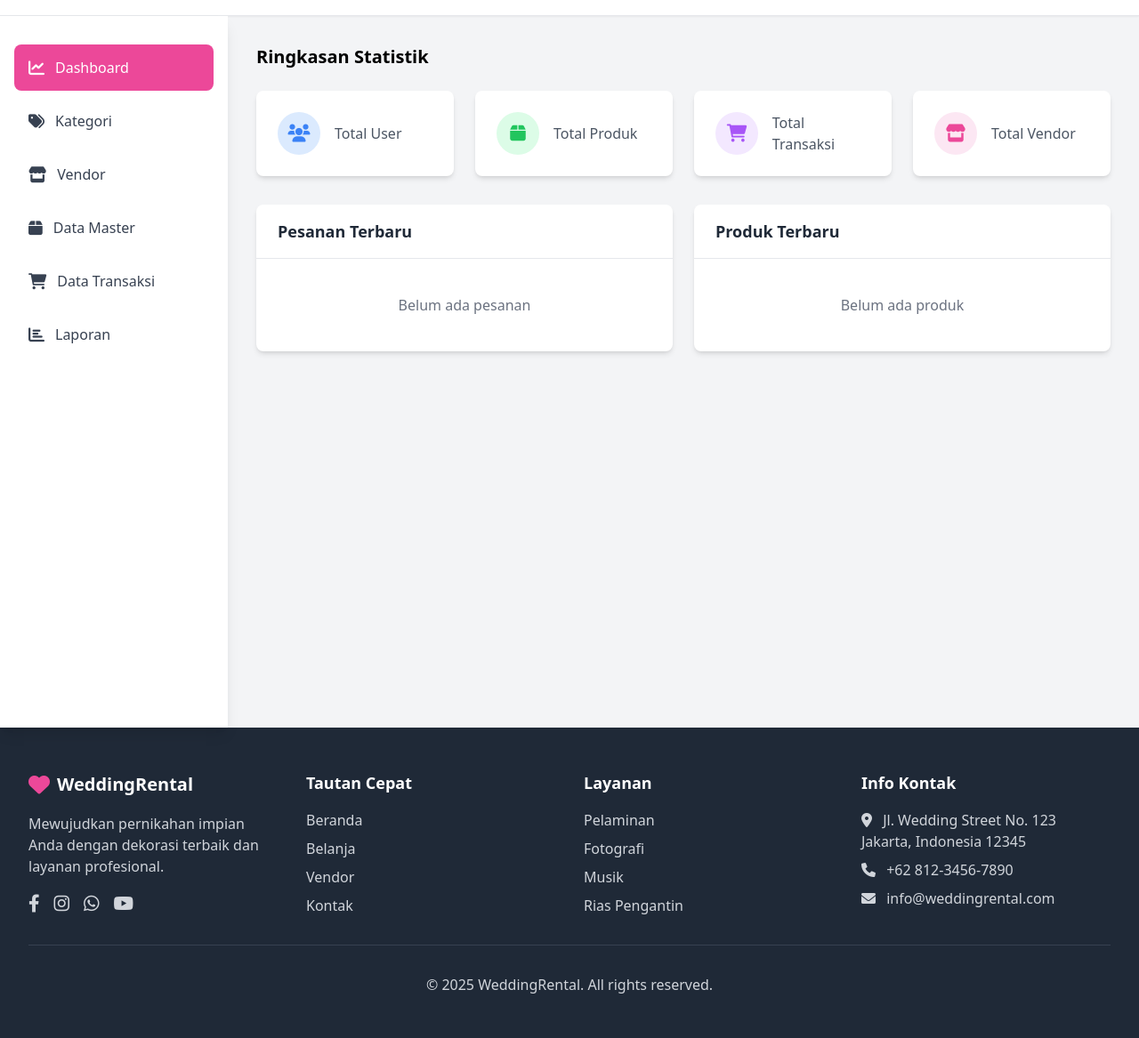
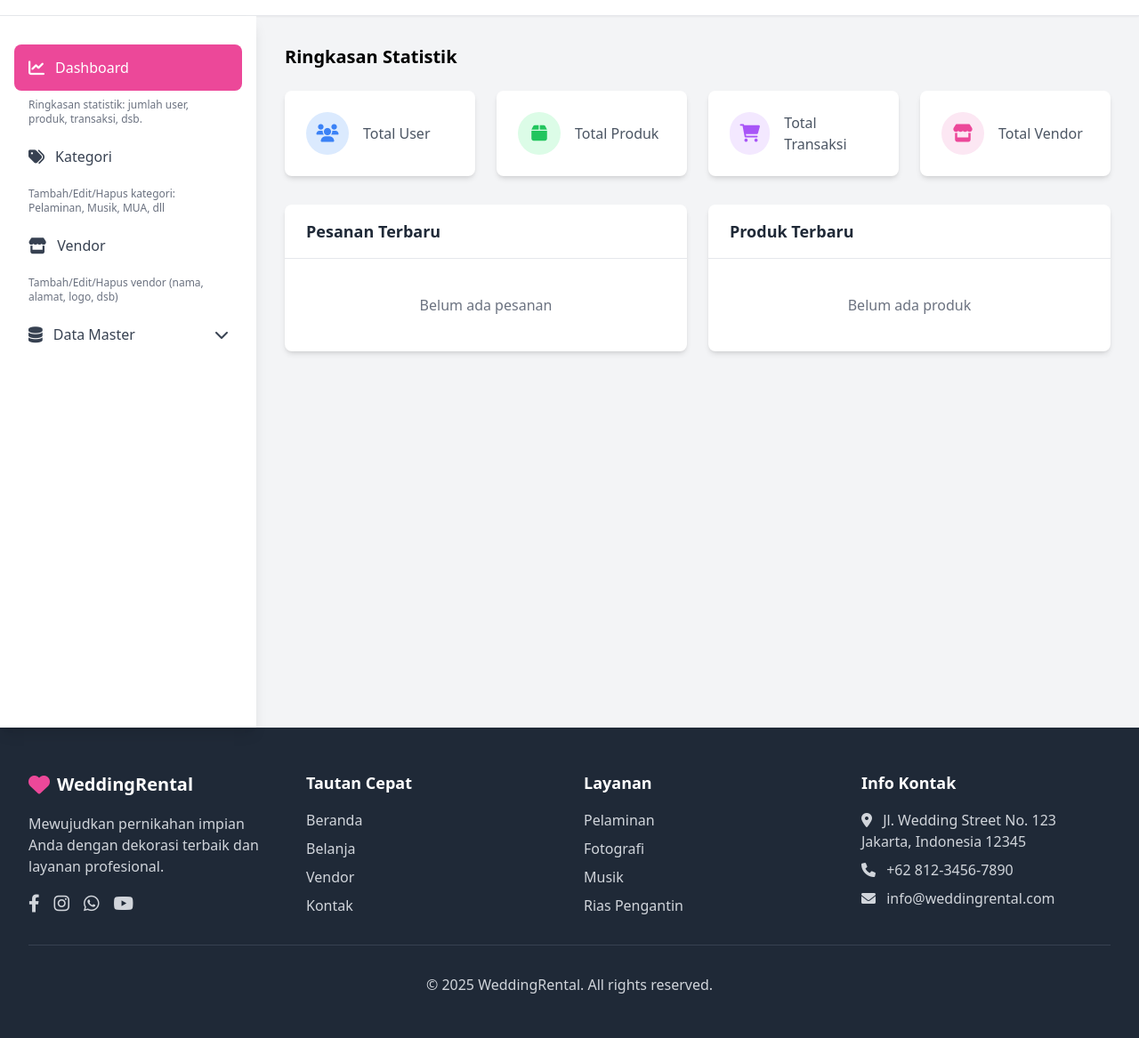
Before and after one commit to arifyoga12/wedding-rental, a PHP site: template templates/pages/admin.twig in a window 1280 px wide. Shown: the part 111-1278 px from the top of the page at 89% size. Run offline with PHP 8.4, Linux system fonts and the light colour scheme; the template is opened without the code that fills it, so the values that code supplies are empty; some libraries are stand-ins or nearby versions.

Commit message:
Refactor admin sidebar with nested menus and descriptive subtext
Co-authored-by: gorenganenak86 <gorenganenak86@gmail.com>

```diff
--- a/templates/pages/admin.twig
+++ b/templates/pages/admin.twig
@@ -31,48 +31,95 @@
         </div>
 
         <!-- Sidebar -->
-        <div class="w-64 bg-white shadow-lg min-h-screen transition-transform duration-300"
+        <div class="w-72 bg-white shadow-lg min-h-screen transition-transform duration-300"
              :class="{'transform -translate-x-full': !sidebarOpen}"
              x-show="sidebarOpen || window.innerWidth >= 768"
              @click.away="if (window.innerWidth < 768) sidebarOpen = false">
             <nav class="mt-8">
                 <div class="px-4 space-y-2">
+                    <!-- Dashboard -->
                     <button @click="activeTab = 'dashboard'; if (window.innerWidth < 768) sidebarOpen = false"
                             :class="activeTab === 'dashboard' ? 'bg-pink-500 text-white' : 'text-gray-700 hover:bg-gray-100'"
                             class="w-full flex items-center px-4 py-3 text-left rounded-lg transition-colors">
                         <i class="fas fa-chart-line mr-3 text-lg"></i>
                         <span class="font-medium">Dashboard</span>
                     </button>
+                    <div class="text-xs text-gray-500 px-4 mt-1 mb-3">Ringkasan statistik: jumlah user, produk, transaksi, dsb.</div>
+
+                    <!-- Kategori -->
                     <button @click="activeTab = 'categories'; if (window.innerWidth < 768) sidebarOpen = false"
                             :class="activeTab === 'categories' ? 'bg-pink-500 text-white' : 'text-gray-700 hover:bg-gray-100'"
                             class="w-full flex items-center px-4 py-3 text-left rounded-lg transition-colors">
                         <i class="fas fa-tags mr-3 text-lg"></i>
                         <span class="font-medium">Kategori</span>
                     </button>
+                    <div class="text-xs text-gray-500 px-4 mt-1 mb-3">Tambah/Edit/Hapus kategori: Pelaminan, Musik, MUA, dll</div>
+
+                    <!-- Vendor -->
                     <button @click="activeTab = 'vendors'; if (window.innerWidth < 768) sidebarOpen = false"
                             :class="activeTab === 'vendors' ? 'bg-pink-500 text-white' : 'text-gray-700 hover:bg-gray-100'"
                             class="w-full flex items-center px-4 py-3 text-left rounded-lg transition-colors">
                         <i class="fas fa-store mr-3 text-lg"></i>
                         <span class="font-medium">Vendor</span>
                     </button>
-                    <button @click="activeTab = 'products'; if (window.innerWidth < 768) sidebarOpen = false"
-                            :class="activeTab === 'products' ? 'bg-pink-500 text-white' : 'text-gray-700 hover:bg-gray-100'"
-                            class="w-full flex items-center px-4 py-3 text-left rounded-lg transition-colors">
-                        <i class="fas fa-box mr-3 text-lg"></i>
-                        <span class="font-medium">Data Master</span>
-                    </button>
-                    <button @click="activeTab = 'orders'; if (window.innerWidth < 768) sidebarOpen = false"
-                            :class="activeTab === 'orders' ? 'bg-pink-500 text-white' : 'text-gray-700 hover:bg-gray-100'"
-                            class="w-full flex items-center px-4 py-3 text-left rounded-lg transition-colors">
-                        <i class="fas fa-shopping-cart mr-3 text-lg"></i>
-                        <span class="font-medium">Data Transaksi</span>
-                    </button>
-                    <button @click="activeTab = 'reports'; if (window.innerWidth < 768) sidebarOpen = false"
-                            :class="activeTab === 'reports' ? 'bg-pink-500 text-white' : 'text-gray-700 hover:bg-gray-100'"
-                            class="w-full flex items-center px-4 py-3 text-left rounded-lg transition-colors">
-                        <i class="fas fa-chart-bar mr-3 text-lg"></i>
-                        <span class="font-medium">Laporan</span>
-                    </button>
+                    <div class="text-xs text-gray-500 px-4 mt-1 mb-3">Tambah/Edit/Hapus vendor (nama, alamat, logo, dsb)</div>
+
+                    <!-- Data Master -->
+                    <div class="space-y-1">
+                        <button @click="dataMasterOpen = !dataMasterOpen"
+                                class="w-full flex items-center justify-between px-4 py-3 text-left rounded-lg transition-colors text-gray-700 hover:bg-gray-100">
+                            <div class="flex items-center">
+                                <i class="fas fa-database mr-3 text-lg"></i>
+                                <span class="font-medium">Data Master</span>
+                            </div>
+                            <i class="fas fa-chevron-down transition-transform" :class="{'rotate-180': dataMasterOpen}"></i>
+                        </button>
+
+                        <!-- Data Master Sub-menu -->
+                        <div x-show="dataMasterOpen" x-transition class="ml-6 space-y-1">
+                            <!-- Produk -->
+                            <button @click="activeTab = 'products'; dataMasterOpen = true; if (window.innerWidth < 768) sidebarOpen = false"
+                                    :class="activeTab === 'products' ? 'bg-pink-100 text-pink-700 border-l-2 border-pink-500' : 'text-gray-600 hover:bg-gray-50'"
+                                    class="w-full flex items-center px-4 py-2 text-left rounded-lg transition-colors text-sm">
+                                <i class="fas fa-box mr-3"></i>
+                                <span>Produk</span>
+                            </button>
+                            <div class="text-xs text-gray-500 px-4 ml-7 mb-2">Input produk baru (gambar, nama, kategori, harga, deskripsi, vendor). Produk langsung muncul di halaman shop setelah disimpan.</div>
+
+                            <!-- Data Transaksi -->
+                            <div class="space-y-1">
+                                <button @click="dataTransaksiOpen = !dataTransaksiOpen"
+                                        class="w-full flex items-center justify-between px-4 py-2 text-left rounded-lg transition-colors text-gray-600 hover:bg-gray-50 text-sm">
+                                    <div class="flex items-center">
+                                        <i class="fas fa-exchange-alt mr-3"></i>
+                                        <span>Data Transaksi</span>
+                                    </div>
+                                    <i class="fas fa-chevron-down transition-transform text-xs" :class="{'rotate-180': dataTransaksiOpen}"></i>
+                                </button>
+
+                                <!-- Data Transaksi Sub-menu -->
+                                <div x-show="dataTransaksiOpen" x-transition class="ml-6 space-y-1">
+                                    <!-- Data Order -->
+                                    <button @click="activeTab = 'orders'; dataMasterOpen = true; dataTransaksiOpen = true; if (window.innerWidth < 768) sidebarOpen = false"
+                                            :class="activeTab === 'orders' ? 'bg-pink-100 text-pink-700 border-l-2 border-pink-500' : 'text-gray-600 hover:bg-gray-50'"
+                                            class="w-full flex items-center px-4 py-2 text-left rounded-lg transition-colors text-sm">
+                                        <i class="fas fa-shopping-cart mr-3"></i>
+                                        <span>Data Order</span>
+                                    </button>
+                                    <div class="text-xs text-gray-500 px-4 ml-7 mb-2">Menampilkan semua pesanan customer. Fitur konfirmasi pesanan: status pengerjaan, status pembayaran (DP/Lunas), lihat bukti pembayaran.</div>
+
+                                    <!-- Laporan Transaksi -->
+                                    <button @click="activeTab = 'reports'; dataMasterOpen = true; dataTransaksiOpen = true; if (window.innerWidth < 768) sidebarOpen = false"
+                                            :class="activeTab === 'reports' ? 'bg-pink-100 text-pink-700 border-l-2 border-pink-500' : 'text-gray-600 hover:bg-gray-50'"
+                                            class="w-full flex items-center px-4 py-2 text-left rounded-lg transition-colors text-sm">
+                                        <i class="fas fa-chart-bar mr-3"></i>
+                                        <span>Laporan Transaksi</span>
+                                    </button>
+                                    <div class="text-xs text-gray-500 px-4 ml-7 mb-2">Fitur cetak/print (untuk keperluan operasional)</div>
+                                </div>
+                            </div>
+                        </div>
+                    </div>
                 </div>
             </nav>
         </div>
@@ -386,7 +433,7 @@
 
             <!-- Orders Tab -->
             <div x-show="activeTab === 'orders'" x-transition>
-                <h2 class="text-xl font-semibold mb-6">Data Transaksi & Pesanan</h2>
+                <h2 class="text-xl font-semibold mb-6">Data Order</h2>
 
                 <!-- Order Status Filter -->
                 <div class="mb-6 flex space-x-4">
@@ -477,7 +524,7 @@
 
             <!-- Reports Tab -->
             <div x-show="activeTab === 'reports'" x-transition>
-                <h2 class="text-xl font-semibold mb-6">Laporan Penjualan</h2>
+                <h2 class="text-xl font-semibold mb-6">Laporan Transaksi</h2>
 
                 <!-- Report Filters -->
                 <div class="bg-white rounded-lg shadow-md p-6 mb-6">
@@ -746,6 +793,8 @@ function adminDashboard() {
     return {
         activeTab: 'dashboard',
         sidebarOpen: true,
+        dataMasterOpen: false,
+        dataTransaksiOpen: false,
         showCategoryModal: false,
         showVendorModal: false,
         showProductModal: false,
@@ -833,6 +882,14 @@ function adminDashboard() {
             const firstDay = new Date(today.getFullYear(), today.getMonth(), 1);
             this.reportStartDate = firstDay.toISOString().split('T')[0];
             this.reportEndDate = today.toISOString().split('T')[0];
+
+            // Auto-open dropdowns based on active tab
+            if (['products', 'orders', 'reports'].includes(this.activeTab)) {
+                this.dataMasterOpen = true;
+                if (['orders', 'reports'].includes(this.activeTab)) {
+                    this.dataTransaksiOpen = true;
+                }
+            }
 
             // Load initial data
             this.loadCategories();
```
